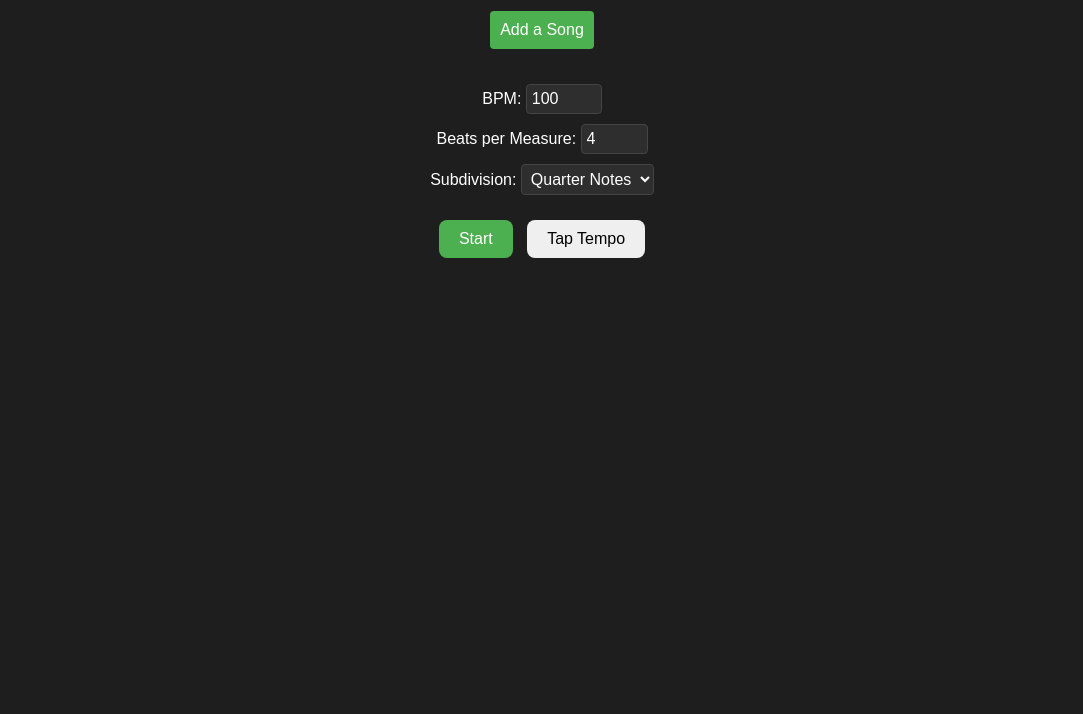
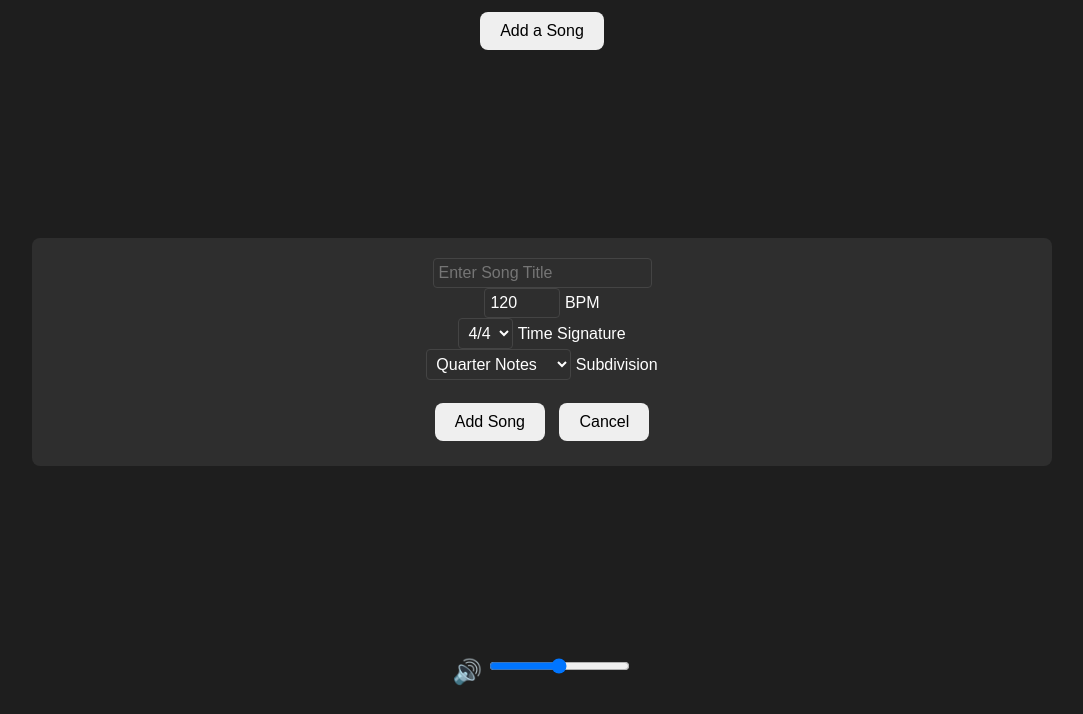
Before and after one commit to adamconkle/proclicktrack, a plain HTML site: page index.html in a window 1280 px wide. Shown: the part 102-816 px from the top of the page, without its empty margins (98-1181 px from the left). Drawn offline with Linux system fonts and the light colour scheme.

Commit message:
revert to original before combine

```diff
--- a/index.html
+++ b/index.html
@@ -7,48 +7,46 @@
   <link rel="stylesheet" href="styles.css" />
 </head>
 <body>
-  <div class="container">
-    <h1>Pro Click Track</h1>
+  <header>
+  <h1>🎧 Pro Click Track</h1>
+  <button id="showForm">Add a Song</button>
+  </header>
 
-    <!-- Song List Section -->
-    <div class="song-list">
-      <button id="add-song-btn">Add a Song</button>
-    </div>
 
-    <!-- Play/Pause, Tap Tempo Controls -->
-    <div class="controls">
-      <label>BPM: <input type="number" id="bpm" value="100" min="20" max="300"/></label>
-      <label>Beats per Measure: <input type="number" id="beats-per-measure" value="4" min="1" max="16"/></label>
-      <label>Subdivision:
+  <div id="setList"></div>
+
+
+  <div class="modal-overlay" id="modalOverlay">
+    <div class="modal-content">
+      <form class="addSong" id="songForm">
+        <input type="text" id="songTitle" placeholder="Enter Song Title"><br>
+        <input type="number" id="bpm" min="1" max="400" value="120"> BPM<br>
+        <select id="timeSignature">
+          <option>4/4</option>
+          <option>3/4</option>
+          <option>6/8</option>
+          <option>7/8</option>
+        </select> Time Signature<br>
         <select id="subdivision">
-          <option value="1">Quarter Notes</option>
-          <option value="2">8th Notes</option>
-          <option value="4">16th Notes</option>
-        </select>
-      </label>
-    </div>
-
-    <div class="buttons">
-      <button id="start-stop-button" class="toggle-button start">Start</button>
-      <button id="tap-tempo-button">Tap Tempo</button>
-    </div>
-
-    <!-- Visual Beat Boxes -->
-    <div id="visualizer" class="visualizer"></div>
-
-    <!-- Modal for Adding Song -->
-    <div id="song-modal" class="modal">
-      <div class="modal-content">
-        <span class="close-btn">&times;</span>
-        <h2>Add a Song</h2>
-        <form id="song-form">
-          <label for="song-name">Song Name:</label>
-          <input type="text" id="song-name" name="song-name" required />
-          <button type="submit">Add Song</button>
-        </form>
-      </div>
+          <option>Quarter Notes</option>
+          <option>Eighth Notes</option>
+          <option>Sixteenth Notes</option>
+        </select> Subdivision<br><br>
+        <button type="button" id="addSong">Add Song</button>
+        <button type="button" id="cancel">Cancel</button>
+      </form>
     </div>
   </div>
+
+
+  <footer>
+    <div id="volumeControl">
+      <span id="volumeIcon" style="cursor: pointer; font-size: 1.5em;">🔊</span>
+      <input type="range" id="vol" name="vol" min="0" max="100" value="50">
+    </div>
+  </footer>
+
+
 
   <script src="script.js"></script>
 </body>
```
